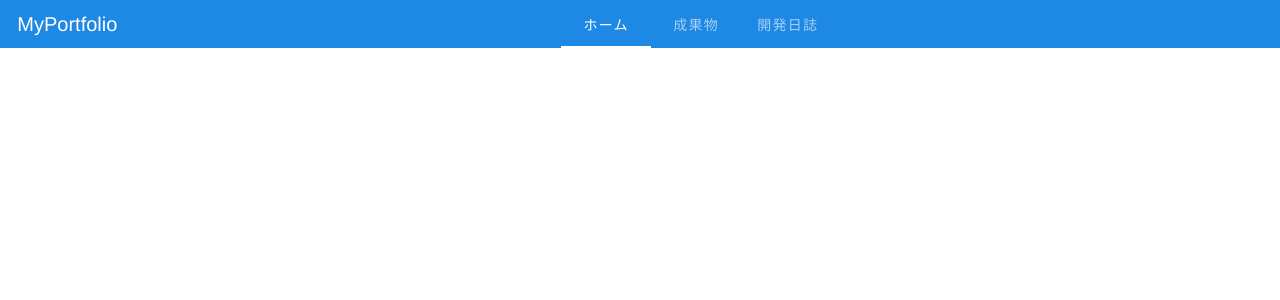
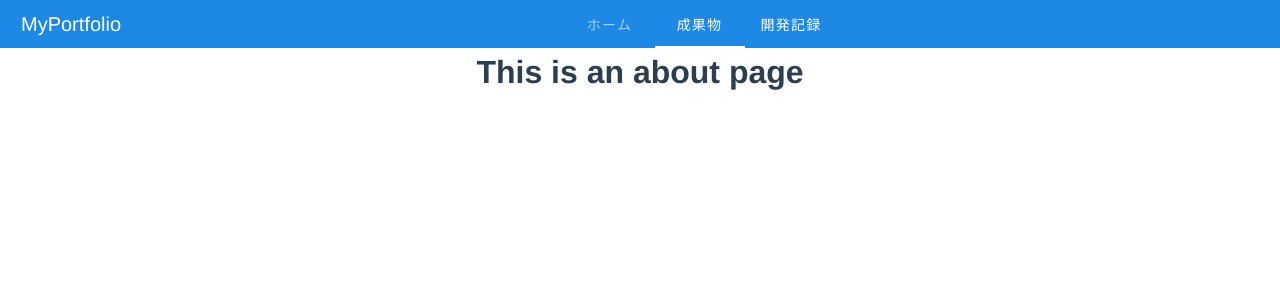
Before and after one commit to ramram845/myproject, a Vue app: page /#/Product in a window 1280 px wide. Shown: the top 300 px of the page. Built offline with nearby package versions, Linux system fonts and the light colour scheme.

Commit message:
fix Tabs

```diff
--- a/src/App.vue
+++ b/src/App.vue
@@ -3,16 +3,17 @@
   <div id="app">
 
     <v-app-bar app flat dark dense color="blue darken-1" >
-      <v-app-bar-title style = "width:110px;">MyPortfolio</v-app-bar-title>
+      <v-app-bar-title style = "min-width:110px;">MyPortfolio</v-app-bar-title>
 
       <v-tabs
         centered
         class="ml-n1"
       >
         <v-tab
-          v-for="link in links"
-          :key="link">
-
+          v-for="[link,address] in links"
+          :key="link"
+          :to ="address"
+        >
           {{ link }}
         </v-tab>
       </v-tabs>
@@ -61,9 +62,9 @@ export default {
   },
   data: () => ({
       links: [
-        'ホーム',
-        '成果物',
-        '開発日誌',
+        ['ホーム','/'],
+        ['成果物','/Product'],
+        ['開発記録','/Product'],
       ],
     }),
 }
--- a/src/router/index.js
+++ b/src/router/index.js
@@ -11,12 +11,12 @@ const routes = [
     component: Home
   },
   {
-    path: '/about',
-    name: 'About',
+    path: '/Product',
+    name: 'Product',
     // route level code-splitting
     // this generates a separate chunk (about.[hash].js) for this route
     // which is lazy-loaded when the route is visited.
-    component: () => import(/* webpackChunkName: "about" */ '../views/About.vue')
+    component: () => import(/* webpackChunkName: "about" */ '../views/Product.vue')
   }
 ]
 
--- a/src/views/Home.vue
+++ b/src/views/Home.vue
@@ -1,6 +1,6 @@
 <template>
   <div class="home">
-    <img alt="Vue logo" src="../assets/logo.png">
+    <!-- <img alt="Vue logo" src="../assets/logo.png"> -->
     <HelloWorld msg="Welcome to Your Vue.js App"/>
   </div>
 </template>
--- /dev/null
+++ b/src/views/Product.vue
@@ -0,0 +1,12 @@
+<template>
+  <div class="about">
+    <h1>This is an about page</h1>
+  </div>
+</template>
+
+<script>
+    export default {
+    components: {
+    }
+}
+</script>
```
